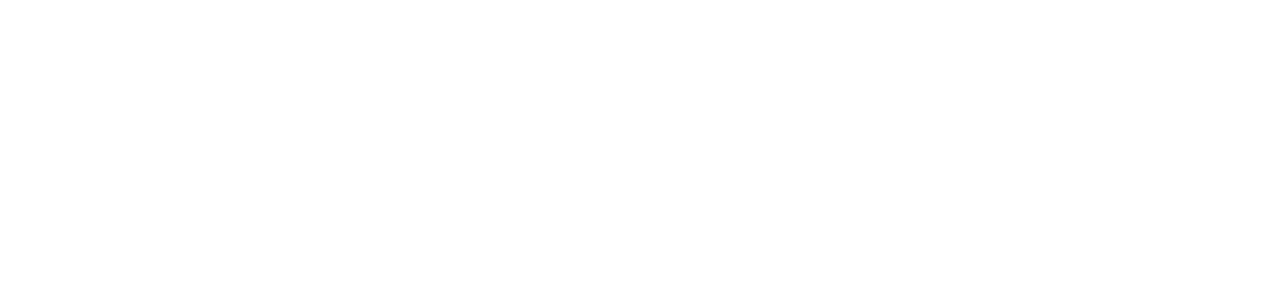
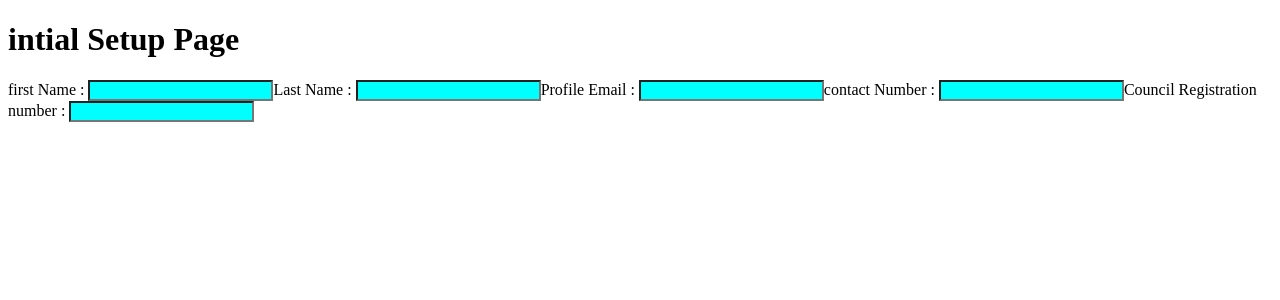
Before and after one commit to Mathers-za/practice-management-frontend, a React (Create React App) app: page /setUp in a window 1280 px wide. Before the commit this address had no page. Shown: the top 300 px of the page. Built offline with nearby package versions, Linux system fonts and the light colour scheme; no server answers.

Commit message:
Fixed cookie problem(cors setting issue), added profilpage and component, needs comepletion and testing

```diff
--- a/src/App.js
+++ b/src/App.js
@@ -1,29 +1,41 @@
 import { Route, Routes, useNavigate } from "react-router-dom";
 import Entry from "./components/Pages/Entry";
 import HomePage from "./components/Pages/HomePage";
-import cookies from "js-cookie";
+
 import { useEffect } from "react";
+import axios from "axios";
+import IntialSetUp from "./components/login/IntialSetUp";
 
 function App() {
   const navigate = useNavigate();
-  const userSession = cookies.get("connect.sid.");
-  console.log(userSession);
-  navigate("/entry");
-  /*useEffect(() => {
-    if (userSession) {
-      const sessionInfo = JSON.parse(userSession);
+  useEffect(() => {
+    async function checkSession() {
+      try {
+        const { data } = await axios.get(
+          "http://localhost:4000/session/validate",
+          { withCredentials: true }
+        );
 
-      navigate("/homePage");
-    } else {
-      navigate("/entry");
+        console.log(data);
+        if (data) {
+          navigate("/setup", { replace: true });
+        } else {
+          navigate("/entry");
+        }
+      } catch (error) {
+        console.error(error);
+      }
     }
-  }, [navigate, userSession]); */
+
+    checkSession();
+  }, []);
 
   return (
     <>
       <Routes>
         <Route path="/entry" element={<Entry />} />
-        <Route path="/homePage" element={<HomePage />} />
+        <Route path="/" element={<HomePage />} />
+        <Route path="/setUp" element={<IntialSetUp />} />
       </Routes>
     </>
   );
--- /dev/null
+++ b/src/apiRequests/profileApi.js
@@ -0,0 +1,16 @@
+import axios from "axios";
+
+const baseUrl = "http://localHost:4000";
+
+export default async function getProfileData() {
+  try {
+    const { data } = await axios.get(baseUrl + "/profile/view", {
+      withCredentials: true,
+    });
+
+    return data;
+  } catch (error) {
+    console.error(error);
+    throw error;
+  }
+}
--- a/src/apiRequests/userApi.js
+++ b/src/apiRequests/userApi.js
@@ -12,11 +12,11 @@ export async function getUsers() {
   }
 }
 
-export async function postData(endpoint, data) {
+export async function postData(endpoint, payload) {
   try {
-    const result = await axios.post(baseUrl + endpoint, data);
-
-    return result.data;
+    await axios.post(baseUrl + endpoint, payload, {
+      withCredentials: true,
+    });
   } catch (error) {
     console.error(error.message);
     throw error;
--- /dev/null
+++ b/src/components/Profile.js
@@ -0,0 +1,92 @@
+import { useEffect, useState } from "react";
+import TextInput from "./textInput";
+import getProfileData from "../apiRequests/profileApi";
+
+export default function Profile() {
+  const [profileData, setProfileData] = useState({});
+
+  function handleChange(event) {
+    const { name, value } = event.target;
+
+    setProfileData((prev) => ({
+      ...prev,
+      [name]: value,
+    }));
+  }
+
+  useEffect(() => {
+    /* eslint-disable-next-line react-hooks/exhaustive-deps */
+    async function fetchData() {
+      try {
+        let data = await getProfileData();
+        data = undefined;
+
+        if (data) {
+          setProfileData({
+            //pick up where you left off. you need to alter backend route and focus on sending the correct status codes which you can use in your cindtions
+
+            first_name: data.first_name,
+            last_name: data.last_name,
+            profile_email: data.profile_email,
+            contact_num: data.contact_num,
+            council_reg_num: data.council_reg_num,
+          });
+        } else {
+          setProfileData({
+            first_name: null,
+            last_name: null,
+            profile_email: null,
+            contact_num: null,
+            council_reg_num: null,
+          });
+        }
+      } catch (error) {
+        console.error(error);
+      }
+    }
+
+    fetchData();
+  }, []);
+
+  return (
+    <div>
+      <form>
+        <TextInput
+          onChange={handleChange}
+          name="first_name"
+          value={profileData.first_name}
+          type="text"
+          labelText="first Name"
+        />
+        <TextInput
+          onChange={handleChange}
+          name="last_name"
+          value={profileData.last_name}
+          type="text"
+          labelText="Last Name"
+        />
+        <TextInput
+          onChange={handleChange}
+          name="profile_email"
+          value={profileData.profile_email}
+          type="text"
+          labelText="Profile Email"
+        />
+        <TextInput
+          onChange={handleChange}
+          name="contact_num"
+          value={profileData.contact_num}
+          type="text"
+          labelText="contact Number"
+        />
+        <TextInput
+          onChange={handleChange}
+          name="council_reg_num"
+          value={profileData.council_reg_num}
+          type="text"
+          labelText="Council Registration number"
+        />
+      </form>
+    </div>
+  );
+}
--- /dev/null
+++ b/src/components/login/IntialSetUp.js
@@ -0,0 +1,11 @@
+import Profile from "../Profile";
+
+export default function IntialSetUpPage() {
+  return (
+    <>
+      <h1>intial Setup Page</h1>
+
+      <Profile />
+    </>
+  );
+}
--- a/src/components/login/Login.js
+++ b/src/components/login/Login.js
@@ -3,6 +3,7 @@ import { postData } from "../../apiRequests/userApi";
 import Register from "../register/Register";
 import { useNavigate } from "react-router-dom";
 import cookie from "js-cookie";
+import axios from "axios";
 
 function validateEmail(email) {
   const emailPattern = /^[a-zA-Z0-9._%+-]+@[a-zA-Z0-9.-]+\.[a-zA-Z]{2,}$/;
@@ -53,9 +54,13 @@ function Login() {
       setValidationErrorMessages(verification.errorMessages);
     } else {
       try {
-        const data = await postData("/users/login", loginData);
+        const { data } = await axios.post(
+          "http://localhost:4000/users/login",
+          loginData,
+          { withCredentials: true }
+        );
         console.log("success");
-        console.log(data);
+        console.log(data.user);
         const sessionData = cookie.get("connect.sid");
         console.log(sessionData);
 
--- /dev/null
+++ b/src/components/textBoxStyle.css
@@ -0,0 +1,3 @@
+.bgColor{
+    background-color: aqua;
+}
--- /dev/null
+++ b/src/components/textInput.js
@@ -0,0 +1,25 @@
+import "../components/textBoxStyle.css";
+
+export default function TextInput({
+  labelText,
+  type,
+  name,
+  className,
+  value,
+  onChange,
+}) {
+  return (
+    <>
+      <label htmlFor={{ labelText, type, name, value, className }}>
+        {labelText} :{" "}
+        <input
+          onChange={onChange}
+          type={type}
+          className="bgColor"
+          name={name}
+          value={value}
+        />
+      </label>
+    </>
+  );
+}
```
